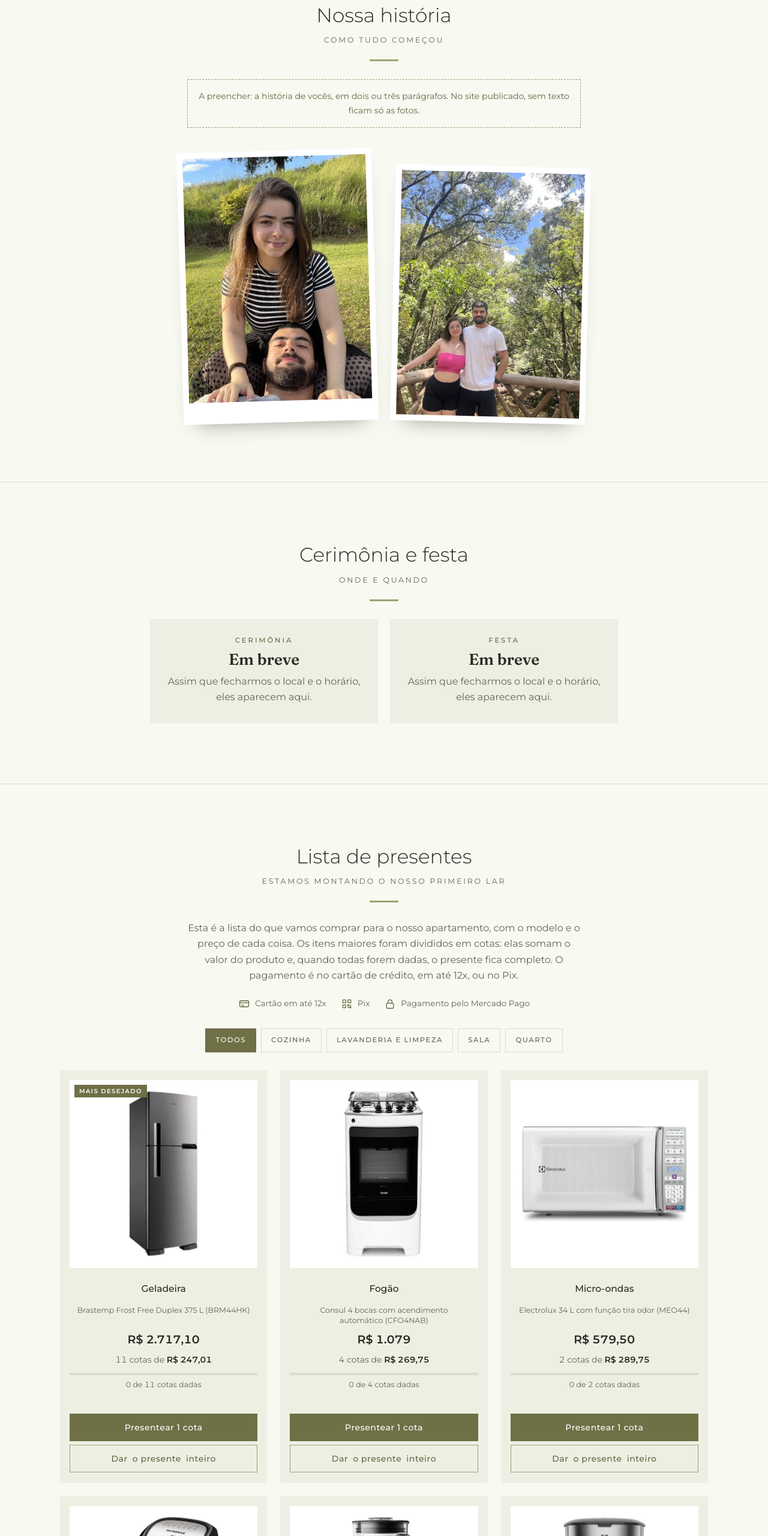
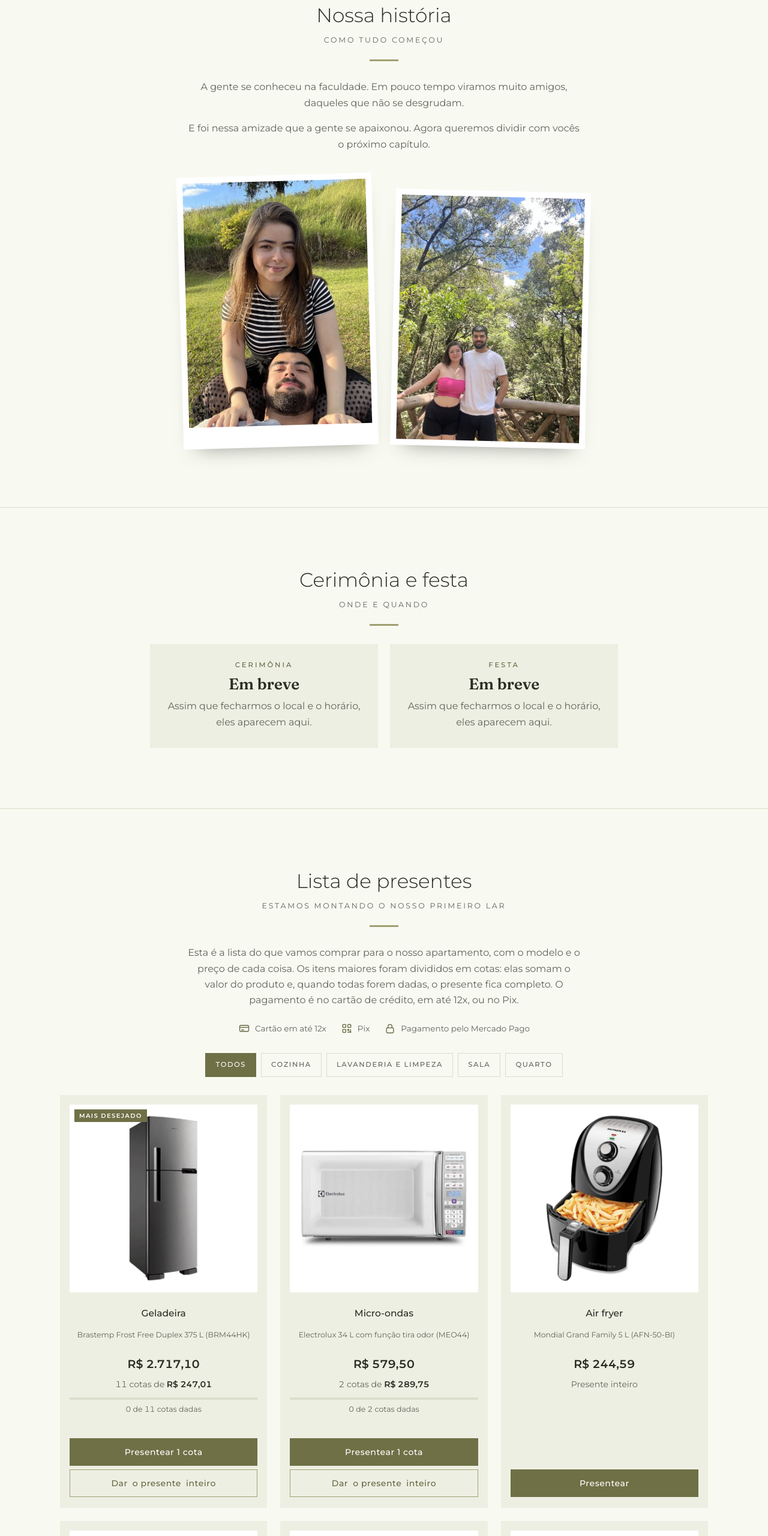
Before and after one commit to kevindustries-tech/casamento, a plain HTML site: page index.html in a window 1280 px wide. Shown: the part 1340-3900 px from the top of the page at 60% size. Drawn offline with Linux system fonts and the light colour scheme.

Commit message:
Nossa história, secadora no lugar do fogão e lava-louças
Co-Authored-By: Claude Opus 5.5 <noreply@anthropic.com>

```diff
--- a/index.html
+++ b/index.html
@@ -747,7 +747,10 @@ const CONFIG = {
     { src: "fotos/historia-2.webp", alt: "Bianca e Kevin numa ponte de madeira na mata" },
   ],
   // Um texto por parágrafo.
-  historia: [],
+  historia: [
+    "A gente se conheceu na faculdade. Em pouco tempo viramos muito amigos, daqueles que não se desgrudam.",
+    "E foi nessa amizade que a gente se apaixonou. Agora queremos dividir com vocês o próximo capítulo.",
+  ],
   // Endereço público do site, usado no botão de compartilhar. Vazio = o endereço da própria página.
   siteUrl: "",
   cerimonia: { local: "", endereco: "", horario: "", mapa: "" },
--- a/presentes.json
+++ b/presentes.json
@@ -11,13 +11,14 @@
   ],
   "presentes": [
     {"id": "geladeira", "nome": "Geladeira", "categoria": "cozinha", "produto": "Brastemp Frost Free Duplex 375 L (BRM44HK)", "preco": 2717.1, "cotas": 11, "foto": "fotos/produtos/geladeira.webp", "icone": "geladeira", "fonte": "https://www.amazon.com.br/dp/B07GWVJ8LR", "destaque": true},
-    {"id": "fogao", "nome": "Fogão", "categoria": "cozinha", "produto": "Consul 4 bocas com acendimento automático (CFO4NAB)", "preco": 1079.0, "cotas": 4, "foto": "fotos/produtos/fogao.webp", "icone": "fogao", "fonte": "https://www.amazon.com.br/dp/B076CBHKPW"},
     {"id": "micro-ondas", "nome": "Micro-ondas", "categoria": "cozinha", "produto": "Electrolux 34 L com função tira odor (MEO44)", "preco": 579.5, "cotas": 2, "foto": "fotos/produtos/micro-ondas.webp", "icone": "microondas", "fonte": "https://www.amazon.com.br/dp/B0792XQTH6"},
     {"id": "air-fryer", "nome": "Air fryer", "categoria": "cozinha", "produto": "Mondial Grand Family 5 L (AFN-50-BI)", "preco": 244.59, "cotas": 1, "foto": "fotos/produtos/air-fryer.webp", "icone": "airfryer", "fonte": "https://www.amazon.com.br/dp/B08HZBX16R"},
     {"id": "liquidificador", "nome": "Liquidificador", "categoria": "cozinha", "produto": "Philips Walita Série 5000, jarra de vidro 2 L", "preco": 238.2, "cotas": 1, "foto": "fotos/produtos/liquidificador.webp", "icone": "liquidificador", "fonte": "https://www.amazon.com.br/dp/B09RQDT3FM"},
     {"id": "cafeteira", "nome": "Cafeteira", "categoria": "cozinha", "produto": "Electrolux 30 xícaras, jarra inox", "preco": 178.99, "cotas": 1, "foto": "fotos/produtos/cafeteira.webp", "icone": "cafeteira", "fonte": "https://www.amazon.com.br/dp/B0CZVGDV7V"},
     {"id": "purificador", "nome": "Purificador de água", "categoria": "cozinha", "produto": "Electrolux, água gelada, fria e natural", "preco": 489.0, "cotas": 2, "foto": "fotos/produtos/purificador.webp", "icone": "purificador", "fonte": "https://www.amazon.com.br/dp/B0D6LTDPYB"},
+    {"id": "lava-loucas", "nome": "Lava-louças", "categoria": "cozinha", "produto": "Brastemp 8 serviços (BLF08BS)", "preco": 1609.08, "cotas": 6, "foto": "fotos/produtos/lava-loucas.webp", "icone": "presente", "fonte": "https://www.amazon.com.br/dp/B0BTFM3PW9"},
     {"id": "maquina-de-lavar", "nome": "Máquina de lavar", "categoria": "lavanderia", "produto": "Electrolux 13 kg Essential Care (LED13)", "preco": 1798.99, "cotas": 7, "foto": "fotos/produtos/maquina-de-lavar.webp", "icone": "lavadora", "fonte": "https://www.amazon.com.br/dp/B09B7X4JSZ", "destaque": true},
+    {"id": "secadora", "nome": "Secadora de roupas", "categoria": "lavanderia", "produto": "Suggar 8 kg, piso, bancada ou parede (SC8011BR)", "preco": 1604.55, "cotas": 6, "foto": "fotos/produtos/secadora.webp", "icone": "lavadora", "fonte": "https://www.amazon.com.br/dp/B0H132NM6Z"},
     {"id": "aspirador", "nome": "Aspirador de pó", "categoria": "lavanderia", "produto": "Electrolux vertical 2 em 1, filtro HEPA (STK15)", "preco": 170.0, "cotas": 1, "foto": "fotos/produtos/aspirador.webp", "icone": "aspirador", "fonte": "https://www.amazon.com.br/dp/B094X2N4HV"},
     {"id": "ferro", "nome": "Ferro de passar", "categoria": "lavanderia", "produto": "Arno Ecogliss Protect, base cerâmica (FECP)", "preco": 219.0, "cotas": 1, "foto": "fotos/produtos/ferro.webp", "icone": "ferro", "fonte": "https://www.amazon.com.br/dp/B0FKFM6CQX"},
     {"id": "sofa", "nome": "Sofá", "categoria": "sala", "produto": "Retrátil e reclinável, 3 lugares, 2,10 m (Aura)", "preco": 1804.05, "cotas": 7, "foto": "fotos/produtos/sofa.webp", "icone": "sofa", "fonte": "https://www.amazon.com.br/dp/B0GYCBMT7B"},
```
Also changed, not shown: fotos/produtos/fogao.webp (deleted), fotos/produtos/lava-loucas.webp (added), fotos/produtos/secadora.webp (added).
